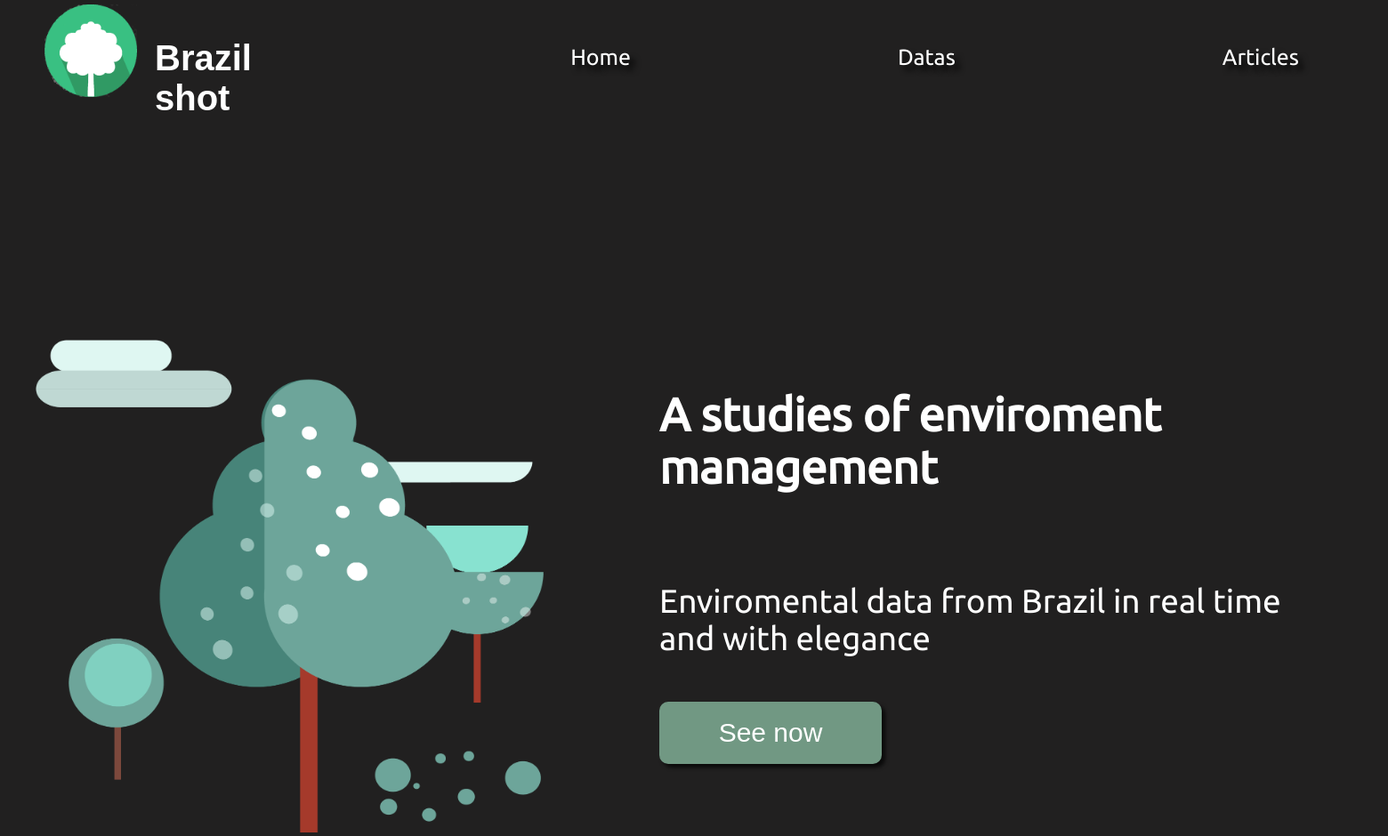
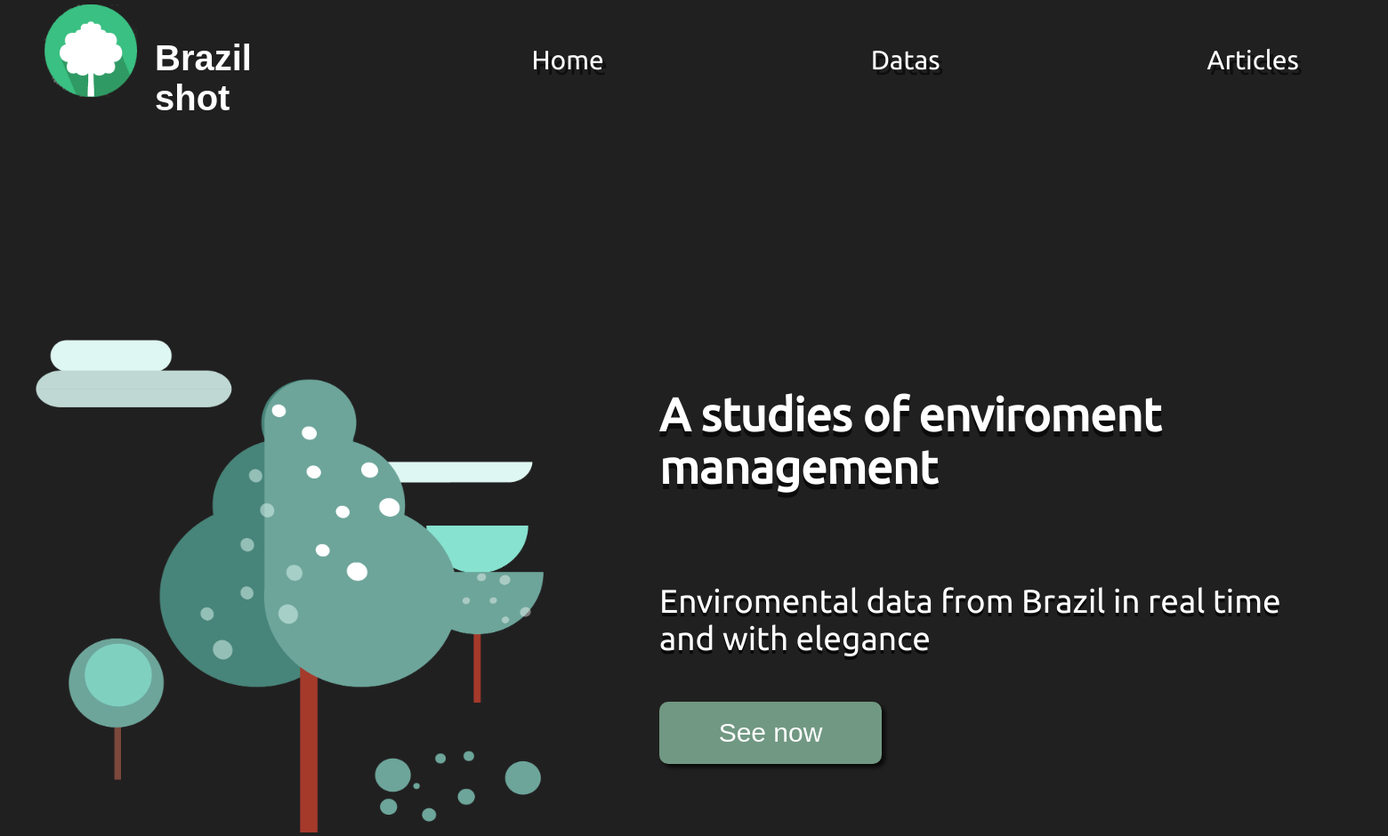
Before and after one commit to oragic/Brazil-shot, a PHP site: page / in a window 1560 px wide. Shown: the whole page at 89% size. Run offline with PHP 8.4, Linux system fonts and the light colour scheme; some web fonts are replaced.

Commit message:
styles modified

```diff
--- a/styles.css
+++ b/styles.css
@@ -17,6 +17,7 @@ body{
 .container{
     color: white;
     display: flex;
+    position: absolute;
 
 }
 /*header*/
@@ -49,8 +50,9 @@ span h1{
     display: flex;
     list-style: none;
     padding-right: 100px;
-    font-size: 25px;
+    font-size: 30px;
     font-family: 'Ubuntu', sans-serif;
+    font: 400;
 
 }
 header .header-menu li{
@@ -60,11 +62,11 @@ header .header-menu li{
 }
 header .menu .header-menu li a{
     text-decoration: none;
-    text-shadow: rgba(0, 0, 0, 0.911) 6px 6px 6px;
+    text-shadow: rgba(0, 0, 0, 0.541) 4px 6px 0px;
 
 }
 header .menu .header-menu li a:hover{
-    color:#bbd8c8;
+    color:#719883;
     transition: 1s;
 }
 /*body*/
@@ -81,6 +83,7 @@ margin-left: 150px;
 font-size: 26px;
 font-family: 'Ubuntu', sans-serif;
 font:400;
+text-shadow: rgba(0, 0, 0, 0.63) 0px 6px 0px;
 
 }
 .body-text{
@@ -89,6 +92,7 @@ font:400;
     font-size: 37px;
     font-family: 'Ubuntu', sans-serif ;
     font:300;
+    text-shadow: rgba(0, 0, 0, 0.747) 0px 4px 0px;
 }
 body .container button{
     margin-top: 50px;
@@ -105,6 +109,6 @@ body .container button a{
     text-decoration: none;
 }
 body .container button:hover{
-background-color:#81aa93;
+background-color:#427257;
 transition: 1s;
 }
```
Also changed, not shown: background.png (added).
